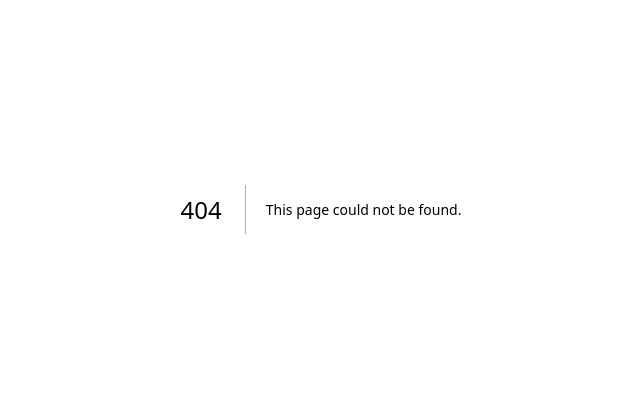
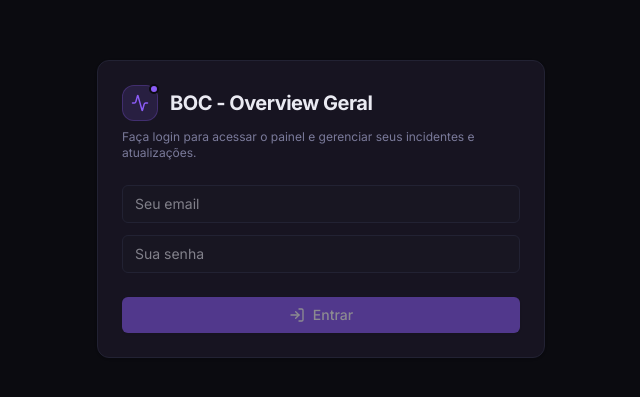
Before and after one commit to KaiqueCampos/boc-general-overview, a Next.js app: page /login in a window 1280 px wide. Before the commit this address had no page. Shown: the part 191-588 px from the top of the page, without its empty margins (319-959 px from the left). Built offline with nearby package versions, Linux system fonts and the light colour scheme.

Commit message:
feat: implement login flow with authentication and protected routes

```diff
--- /dev/null
+++ b/app/api/login/route.ts
@@ -0,0 +1,25 @@
+import { authenticateUser } from "@/lib/db/users.data";
+import { NextResponse } from "next/server";
+
+export async function POST(req: Request) {
+  const { email, password } = await req.json();
+
+  const { user, error } = await authenticateUser(email, password);
+
+  if (error) {
+    return NextResponse.json(
+      { error: "Credenciais inválidas" },
+      { status: 401 },
+    );
+  }
+
+  const res = NextResponse.json({ ok: true });
+
+  res.cookies.set("session", user.id, {
+    httpOnly: true,
+    maxAge: 60 * 60 * 24 * 7,
+    path: "/",
+  });
+
+  return res;
+}
--- /dev/null
+++ b/app/login/page.tsx
@@ -0,0 +1,113 @@
+"use client";
+
+import { Button } from "@/components/ui/button";
+import { Text } from "@/components/ui/topography";
+import { Activity, Loader2, LogIn } from "lucide-react";
+import { useState } from "react";
+
+export default function LoginPage() {
+  const [email, setEmail] = useState("");
+  const [password, setPassword] = useState("");
+  const [isLoading, setIsLoading] = useState(false);
+  const [error, setError] = useState("");
+
+  async function handleLogin() {
+    setIsLoading(true);
+    setError("");
+
+    try {
+      const res = await fetch("/api/login", {
+        method: "POST",
+        headers: {
+          "Content-Type": "application/json",
+        },
+        body: JSON.stringify({ email, password }),
+      });
+
+      if (res.ok) {
+        window.location.href = "/";
+      } else {
+        setError("Email ou senha inválidos");
+      }
+    } catch (err) {
+      setError("Erro ao conectar. Tente novamente.");
+    } finally {
+      setIsLoading(false);
+    }
+  }
+
+  return (
+    <div className="flex min-h-screen items-center justify-center bg-background px-4">
+      <div className="w-full max-w-md rounded-xl border border-border bg-card p-6 shadow-sm space-y-6">
+        {/* Header */}
+        <div className="space-y-1">
+          <div className="flex items-center gap-3">
+            <div className="relative flex items-center justify-center h-9 w-9 rounded-xl bg-primary/15 border border-primary/25">
+              <Activity className="h-4.5 w-4.5 text-primary" />
+              <span className="absolute -top-0.5 -right-0.5 h-2.5 w-2.5 rounded-full bg-status-open border-2 border-background" />
+            </div>
+            <div>
+              <Text
+                variant="h3"
+                weight="bold"
+                className="text-foreground tracking-tight leading-none"
+              >
+                BOC - Overview Geral
+              </Text>
+            </div>
+          </div>
+
+          <Text variant="caption" className="text-muted-foreground mt-2">
+            Faça login para acessar o painel e gerenciar seus incidentes e
+            atualizações.
+          </Text>
+        </div>
+
+        {/* Form */}
+        <div className="space-y-3">
+          <input
+            type="email"
+            placeholder="Seu email"
+            value={email}
+            onChange={(e) => setEmail(e.target.value)}
+            className="w-full rounded-md border border-border bg-secondary/40 px-3 py-2 text-sm outline-none focus:ring-2 focus:ring-primary"
+          />
+
+          <input
+            type="password"
+            placeholder="Sua senha"
+            value={password}
+            onChange={(e) => setPassword(e.target.value)}
+            className="w-full rounded-md border border-border bg-secondary/40 px-3 py-2 text-sm outline-none focus:ring-2 focus:ring-primary"
+          />
+        </div>
+
+        {/* Error */}
+        {error && (
+          <Text variant="caption" className="text-red-500">
+            {error}
+          </Text>
+        )}
+
+        {/* Button */}
+        <Button
+          onClick={handleLogin}
+          disabled={!email || !password || isLoading}
+          className="w-full gap-2"
+        >
+          {isLoading ? (
+            <>
+              <Loader2 className="h-4 w-4 animate-spin" />
+              Entrando...
+            </>
+          ) : (
+            <>
+              <LogIn className="h-4 w-4" />
+              Entrar
+            </>
+          )}
+        </Button>
+      </div>
+    </div>
+  );
+}
--- a/app/page.tsx
+++ b/app/page.tsx
@@ -1,12 +1,18 @@
 import { Header } from "@/components/header";
 import { Incidents } from "@/components/incidents";
 import { IncidentStats } from "@/components/incidentStatsResume";
+import { requireAuth } from "@/lib/auth";
+import { getUserById } from "@/lib/db/users.data";
 import { getIncidents } from "@/lib/flows/incident.flow";
 
 export const dynamic = "force-dynamic";
 export const revalidate = 0;
 
 export default async function Home() {
+  const userId = await requireAuth();
+  const user = await getUserById(userId);
+  const userName = user?.name ?? "";
+
   const { openIncidents, resolvedIncidents, severityCount, sortedIncidents } =
     await getIncidents();
 
@@ -18,7 +24,7 @@ export default async function Home() {
         openIncidents={openIncidents}
         severityCount={severityCount}
       />
-      <Incidents incidents={sortedIncidents} />
+      <Incidents incidents={sortedIncidents} userName={userName} />
     </div>
   );
 }
--- a/components/incidents/incidentDetails/addFollowUpForm.tsx
+++ b/components/incidents/incidentDetails/addFollowUpForm.tsx
@@ -16,55 +16,53 @@ interface AddFollowUpFormProps {
   incidentID: string;
   editingUpdate?: IncidentUpdates | null;
   onCancelEdit?: () => void;
+  userName: string;
 }
 
 export function AddFollowUpForm({
   incidentID,
   editingUpdate,
   onCancelEdit,
+  userName,
 }: AddFollowUpFormProps) {
-  const [author, setAuthor] = useState("");
   const [message, setMessage] = useState("");
   const router = useRouter();
 
   useEffect(() => {
     if (editingUpdate) {
-      setAuthor(editingUpdate.author);
       setMessage(editingUpdate.message);
     }
   }, [editingUpdate]);
 
   function handleCancelEdit() {
-    setAuthor("");
     setMessage("");
     onCancelEdit?.();
   }
 
-  const handleSubmit = async (e: React.FormEvent<HTMLFormElement>) => {
+  async function handleSubmit(e: React.FormEvent<HTMLFormElement>) {
     e.preventDefault();
 
-    if (!author.trim() || !message.trim()) return;
+    if (!userName || !message.trim()) return;
+
     if (editingUpdate) {
       await updateIncidentUpdate({
-        author: author.trim(),
+        id: editingUpdate.id,
+        author: userName,
         message: message.trim(),
-        id: editingUpdate.id,
       });
     } else {
       console.log(incidentID);
 
       await createIncidentUpdate({
         incident_id: incidentID,
-        author: author.trim(),
+        author: userName,
         message: message.trim(),
       });
     }
 
-    setAuthor("");
     setMessage("");
-
     router.refresh();
-  };
+  }
 
   return (
     <form onSubmit={handleSubmit} className="space-y-2">
@@ -76,13 +74,6 @@ export function AddFollowUpForm({
       >
         Adicionar Report
       </Text>
-
-      <input
-        value={author}
-        onChange={(e) => setAuthor(e.target.value)}
-        placeholder="Autor do Report"
-        className="w-full rounded-md border border-border bg-secondary/40 px-3 py-2 text-sm outline-none"
-      />
 
       <Textarea
         value={message}
@@ -96,7 +87,6 @@ export function AddFollowUpForm({
           <Button
             type="button"
             size="sm"
-            disabled={!author.trim() || !message.trim()}
             className="gap-1.5"
             variant="outline"
             onClick={handleCancelEdit}
@@ -109,7 +99,7 @@ export function AddFollowUpForm({
         <Button
           type="submit"
           size="sm"
-          disabled={!author.trim() || !message.trim()}
+          disabled={!userName || !message.trim()}
           className="gap-1.5"
         >
           <Send className="h-3.5 w-3.5" />
--- a/components/incidents/incidentDetails/followUpTimeline.tsx
+++ b/components/incidents/incidentDetails/followUpTimeline.tsx
@@ -14,9 +14,14 @@ import { formatDateBR } from "@/utils/time";
 interface FollowUpTimelineProps {
   updates: IncidentUpdates[];
   onEdit?: (update: IncidentUpdates) => void;
+  currentUserName: string;
 }
 
-export function FollowUpTimeline({ updates, onEdit }: FollowUpTimelineProps) {
+export function FollowUpTimeline({
+  updates,
+  onEdit,
+  currentUserName,
+}: FollowUpTimelineProps) {
   const router = useRouter();
   const [deleteId, setDeleteId] = useState<string | null>(null);
 
@@ -30,13 +35,18 @@ export function FollowUpTimeline({ updates, onEdit }: FollowUpTimelineProps) {
     return <EmptyIncidentUpdatesState />;
   }
 
+  const sortedUpdates = [...updates].sort(
+    (a, b) =>
+      new Date(a.created_at).getTime() - new Date(b.created_at).getTime(),
+  );
+
   return (
     <div className="relative">
       {/* vertical line */}
       <div className="absolute left-4 top-0 bottom-0 w-px bg-border" />
 
       <div className="space-y-1">
-        {updates.map((update, index) => {
+        {sortedUpdates.map((update, index) => {
           const isLatest = index === updates.length - 1;
 
           return (
@@ -56,6 +66,8 @@ export function FollowUpTimeline({ updates, onEdit }: FollowUpTimelineProps) {
               {/* content */}
               <div className="flex-1 rounded-lg border border-border bg-secondary/40 px-4 py-3 mb-2 relative group">
                 {/* actions (hover) */}
+
+                {update.author === currentUserName && (
                   <div className="absolute top-2 right-2 flex items-center gap-1 opacity-0 group-hover:opacity-100 transition-all duration-200 translate-y-1 group-hover:translate-y-0">
                     <button
                       onClick={() => onEdit?.(update)}
@@ -71,6 +83,7 @@ export function FollowUpTimeline({ updates, onEdit }: FollowUpTimelineProps) {
                       <Trash2 className="h-3.5 w-3.5" />
                     </button>
                   </div>
+                )}
 
                 {/* header */}
                 <div className="flex items-center  gap-2 mb-1.5 pr-12">
@@ -78,7 +91,11 @@ export function FollowUpTimeline({ updates, onEdit }: FollowUpTimelineProps) {
                     as="span"
                     variant="caption"
                     weight="semibold"
-                    className="text-foreground"
+                    color={
+                      update.author === currentUserName
+                        ? "text-primary"
+                        : "text-foreground"
+                    }
                   >
                     {update.author}
                   </Text>
--- a/components/incidents/incidentDetails/incidentDetails.tsx
+++ b/components/incidents/incidentDetails/incidentDetails.tsx
@@ -14,9 +14,14 @@ import { IncidentVinculatedCard } from "./incidentVinculatedCards";
 interface IncidentDetailsProps {
   incident: Incident | null;
   onClose: () => void;
+  userName: string;
 }
 
-export function IncidentDetails({ incident, onClose }: IncidentDetailsProps) {
+export function IncidentDetails({
+  incident,
+  onClose,
+  userName,
+}: IncidentDetailsProps) {
   const [editingUpdate, setEditingUpdate] = useState<IncidentUpdates | null>(
     null,
   );
@@ -100,6 +105,7 @@ export function IncidentDetails({ incident, onClose }: IncidentDetailsProps) {
                   <FollowUpTimeline
                     updates={incident.incident_updates}
                     onEdit={(update) => setEditingUpdate(update)}
+                    currentUserName={userName}
                   />
                 </div>
 
@@ -108,6 +114,7 @@ export function IncidentDetails({ incident, onClose }: IncidentDetailsProps) {
                   incidentID={incident.id}
                   editingUpdate={editingUpdate}
                   onCancelEdit={() => setEditingUpdate(null)}
+                  userName={userName}
                 />
               </div>
             </ScrollArea>
--- a/components/incidents/index.tsx
+++ b/components/incidents/index.tsx
@@ -9,9 +9,10 @@ type IncidentFilterProps = "all" | "open" | "resolved";
 
 interface IncidentsProps {
   incidents: Incident[];
+  userName: string;
 }
 
-export function Incidents({ incidents }: IncidentsProps) {
+export function Incidents({ incidents, userName }: IncidentsProps) {
   const [filter, setFilter] = useState<IncidentFilterProps>("all");
   const [selectedId, setSelectedId] = useState<string | null>(null);
 
@@ -33,6 +34,7 @@ export function Incidents({ incidents }: IncidentsProps) {
       <IncidentDetails
         incident={selectedIncident}
         onClose={() => setSelectedId(null)}
+        userName={userName}
       />
     </div>
   );
--- /dev/null
+++ b/lib/auth.ts
@@ -0,0 +1,14 @@
+import { cookies } from "next/headers";
+import { redirect } from "next/navigation";
+
+export async function requireAuth() {
+  const cookieStore = await cookies();
+
+  const session = cookieStore.get("session");
+
+  if (!session) {
+    redirect("/login");
+  }
+
+  return session.value;
+}
--- /dev/null
+++ b/lib/db/users.data.ts
@@ -0,0 +1,38 @@
+import bcrypt from "bcrypt";
+import { supabase } from "@/lib/db/supabase";
+
+export async function authenticateUser(email: string, password: string) {
+  const { data: user, error } = await supabase
+    .from("users")
+    .select("*")
+    .eq("email", email)
+    .single();
+
+  if (error || !user) {
+    return { error: "USER_NOT_FOUND" };
+  }
+
+  const validPassword = await bcrypt.compare(password, user.password_hash);
+
+  if (!validPassword) {
+    return { error: "INVALID_PASSWORD" };
+  }
+
+  return { user };
+}
+
+type UserNameResult = {
+  name: string;
+};
+
+export async function getUserById(id: string): Promise<UserNameResult | null> {
+  const { data, error } = await supabase
+    .from("users")
+    .select("name")
+    .eq("id", id)
+    .single();
+
+  if (error || !data) return null;
+
+  return data;
+}
--- a/package.json
+++ b/package.json
@@ -12,6 +12,7 @@
     "@radix-ui/react-scroll-area": "^1.2.10",
     "@radix-ui/react-tabs": "^1.1.13",
     "@supabase/supabase-js": "^2.105.0",
+    "bcrypt": "^6.0.0",
     "clsx": "^2.1.1",
     "date-fns": "^4.1.0",
     "framer-motion": "^12.38.0",
@@ -23,6 +24,7 @@
   },
   "devDependencies": {
     "@tailwindcss/postcss": "^4",
+    "@types/bcrypt": "^6.0.0",
     "@types/node": "^20",
     "@types/react": "^19",
     "@types/react-dom": "^19",
```
Also changed, not shown: 1 other file (tests, documents, lock files or other folders). Lines whose indentation alone changed are shown as unchanged.
